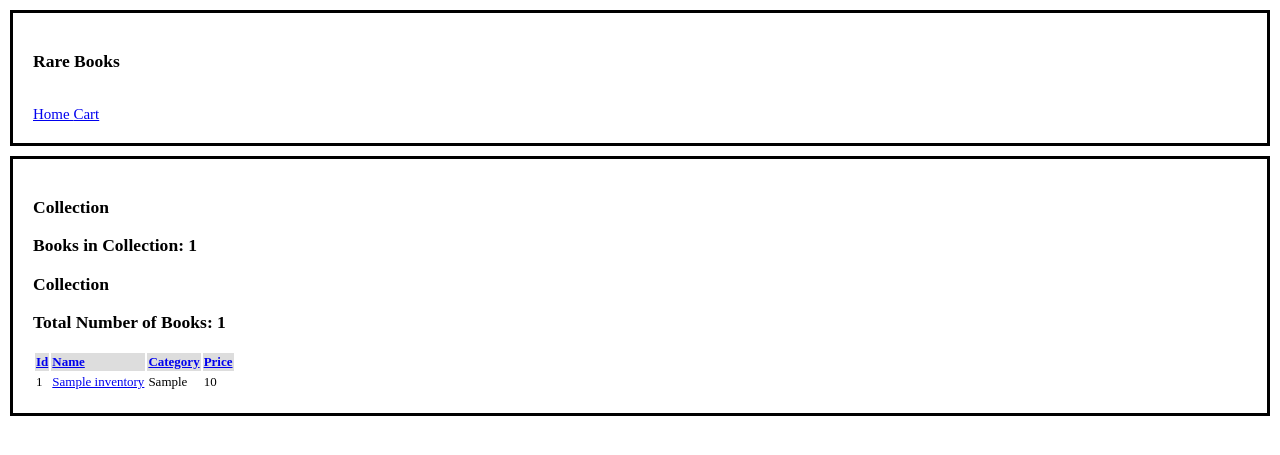
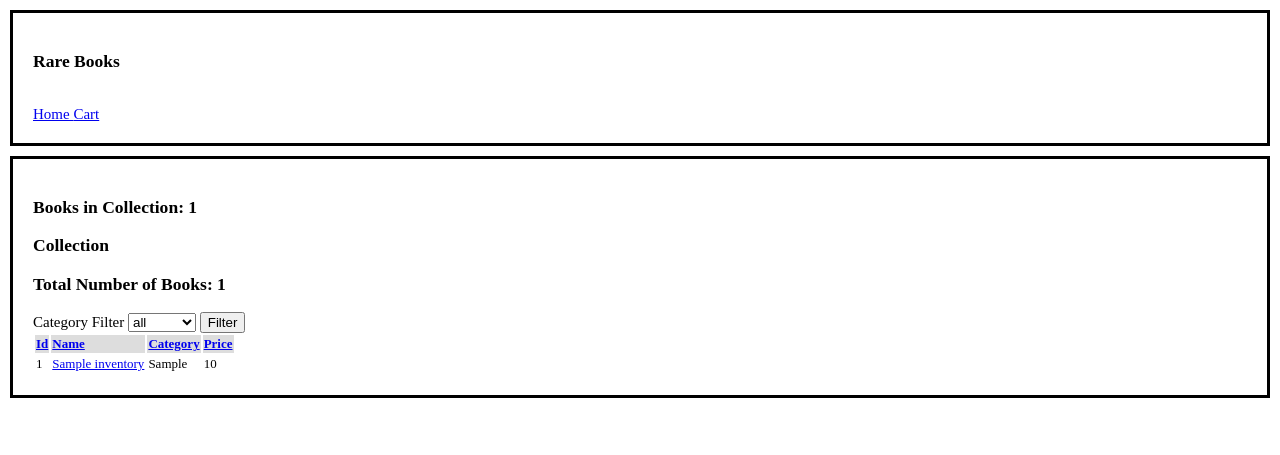
Before and after one commit to MustafaDasorwala/rarebooks, a PHP site: page /rarebooks/ in a window 1280 px wide. Shown: the top 455 px of the page. Run offline with PHP 8.4, Linux system fonts and the light colour scheme; tables that the repository leaves empty or names only in its code hold one stand-in row (values such as "Sample post"); some libraries are stand-ins or nearby versions.

Commit message:
filtering by category

```diff
--- a/application/controller/inventory.php
+++ b/application/controller/inventory.php
@@ -37,6 +37,7 @@ class Inventory extends Controller
         // NOTE: please write the name of the model "LikeThis"
         $stats_model = $this->loadModel('StatsModel');
         $amount_of_books = $stats_model->getAmountOfBooks();
+        $category = $inventory_model->getCategories();
 
         // load views. within the views we can echo out inventory
         require 'application/views/_templates/header.php';
@@ -118,24 +119,19 @@ class Inventory extends Controller
 
     }
 
-    public function index2($col)
-    {
-
+    public function filterbycategory(){
+        $cat = $_POST['filterCategory-select'];
         $inventory_model = $this->loadModel('InventoryModel');
-        if($col == "id"){
-            $inventory = $inventory_model->getAllBooks();
-        }
-
-
+        $inventory = $inventory_model->filterbycategory($cat);
         $stats_model = $this->loadModel('StatsModel');
         $amount_of_books = $stats_model->getAmountOfBooks();
-
+        $category = $inventory_model->getCategories();
 
         require 'application/views/_templates/header.php';
         require 'application/views/inventory/index.php';
         require 'application/views/_templates/footer.php';
+
+
     }
 
-
-
 }
--- a/application/models/inventorymodel.php
+++ b/application/models/inventorymodel.php
@@ -78,7 +78,7 @@ class InventoryModel
              }
         }
 
-        foreach( $strArray as $index )
+       foreach( $strArray as $index )
         {
             if( strlen( $dbPOST[$index] ) == 0 )
             {
@@ -92,6 +92,23 @@ class InventoryModel
                 $result = 'Category was not selected';
         }
         return $result;
+    }
+
+    public function getCategories(){
+
+        $sql = "SELECT DISTINCT(category) FROM inventory";
+        $query = $this->db->prepare($sql);
+        $query->execute();
+        return $query->fetchAll();
+
+    }
+
+    public function filterbycategory($cat){
+        $sql = "SELECT * FROM inventory WHERE category = :cat";
+        $query = $this->db->prepare($sql);
+        $query->execute(array(':cat' => $cat));
+        return $query->fetchAll();
+
     }
 
     public function CreateBook( $dbPOST )
--- a/application/views/inventory/index.php
+++ b/application/views/inventory/index.php
@@ -1,12 +1,59 @@
-<div class=container>
-   <h3>Collection</h3>
+<script type="text/javascript">
+
+function filter(id)
+{
+    var temp=id.split("-");
+    var selId = temp[0]+"-select";
+    var select=document.getElementById(selId);
+    var cat =select.options[select.selectedIndex].text;
+    var xmlhttp;
+    if (window.XMLHttpRequest)
+    {
+        xmlhttp=new XMLHttpRequest();
+    }
+    else
+    {
+        xmlhttp=new ActiveXObject("Microsoft.XMLHTTP");
+    }
+    xmlhttp.onreadystatechange=function()
+    {
+        if (xmlhttp.readyState==4 && xmlhttp.status==200)
+        {
+
+        }
+    };
+    //alert(xmlhttp.response.Text);
+    //if(cat != 'all')
+    //{
+        xmlhttp.open("GET","http://127.0.0.1/rarebooks/inventory/filterbycategory/"+cat,true);
+        xmlhttp.send();
+        location.reload();
+    //}
+}
+
+</script>
+<form method = "POST" action = "http://127.0.0.1/rarebooks/inventory/filterbycategory">
+<div class="container">
+
     <div>
         <h3>Books in Collection: <?php echo $amount_of_books; ?></h3>
         <h3>Collection</h3>
         <div>
             <h3>Total Number of Books: <?php echo $amount_of_books; ?></h3>
         </div>
-
+        <label>Category Filter</label>
+        <select id="filterCategory-select" name="filterCategory-select">
+            <option>all</option>
+            <?php
+                if(isset($category)){
+                    foreach ($category as $catx) {
+                        echo '<option value="'.$catx->category.'">'.$catx->category.'</option>';
+                    }
+                }
+            ?>
+        </select>
+        <input type="submit" id="filterCategory-button" name="filterCategory-button" value="Filter";"/>
+        <br>
         <table>
             <thead style="background-color: #ddd; font-weight: bold;">
             <tr>
@@ -29,3 +76,4 @@
             </tbody>
         </table>
 </div>
+</form>
```
Also changed, not shown: 1 other file.
